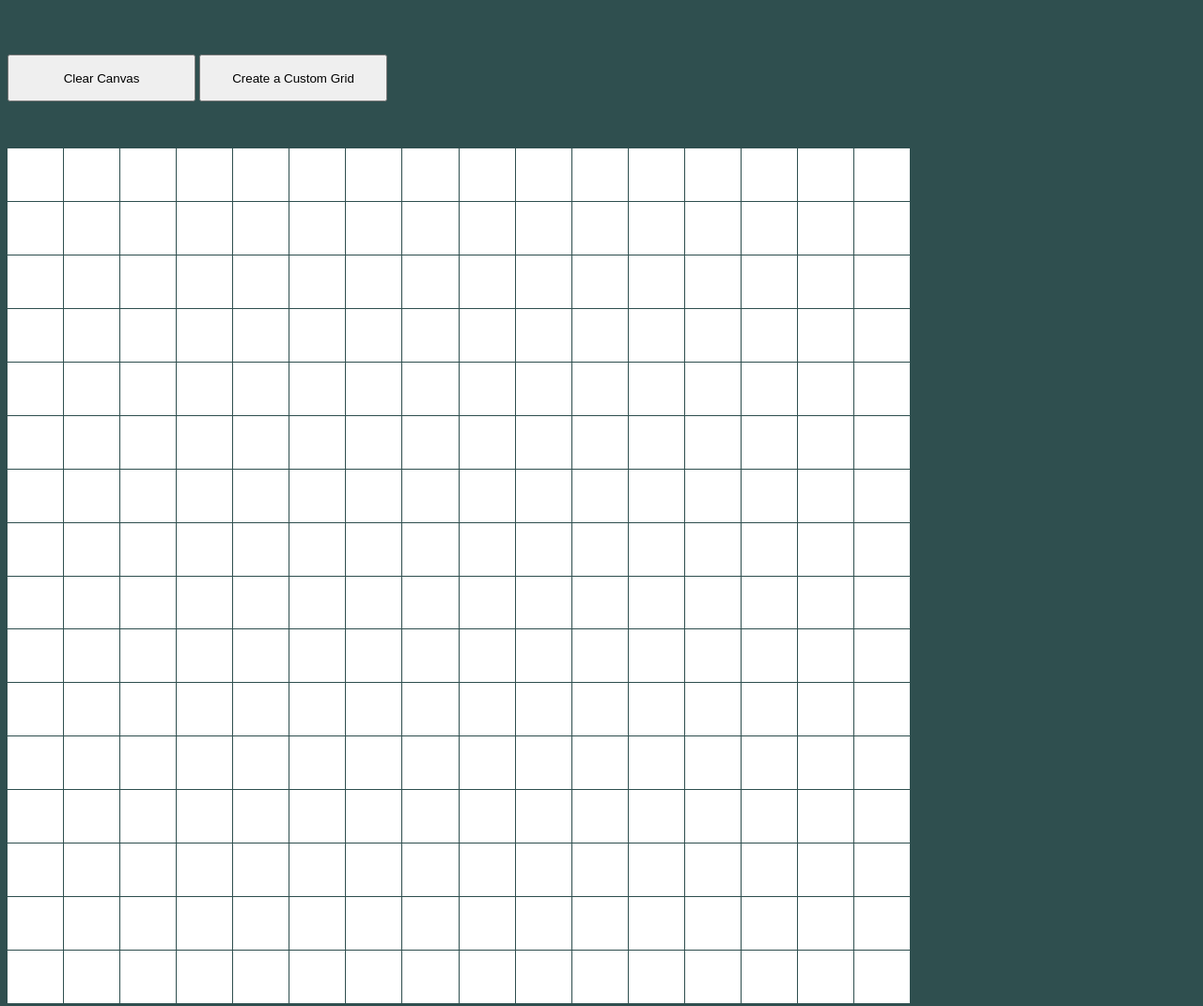
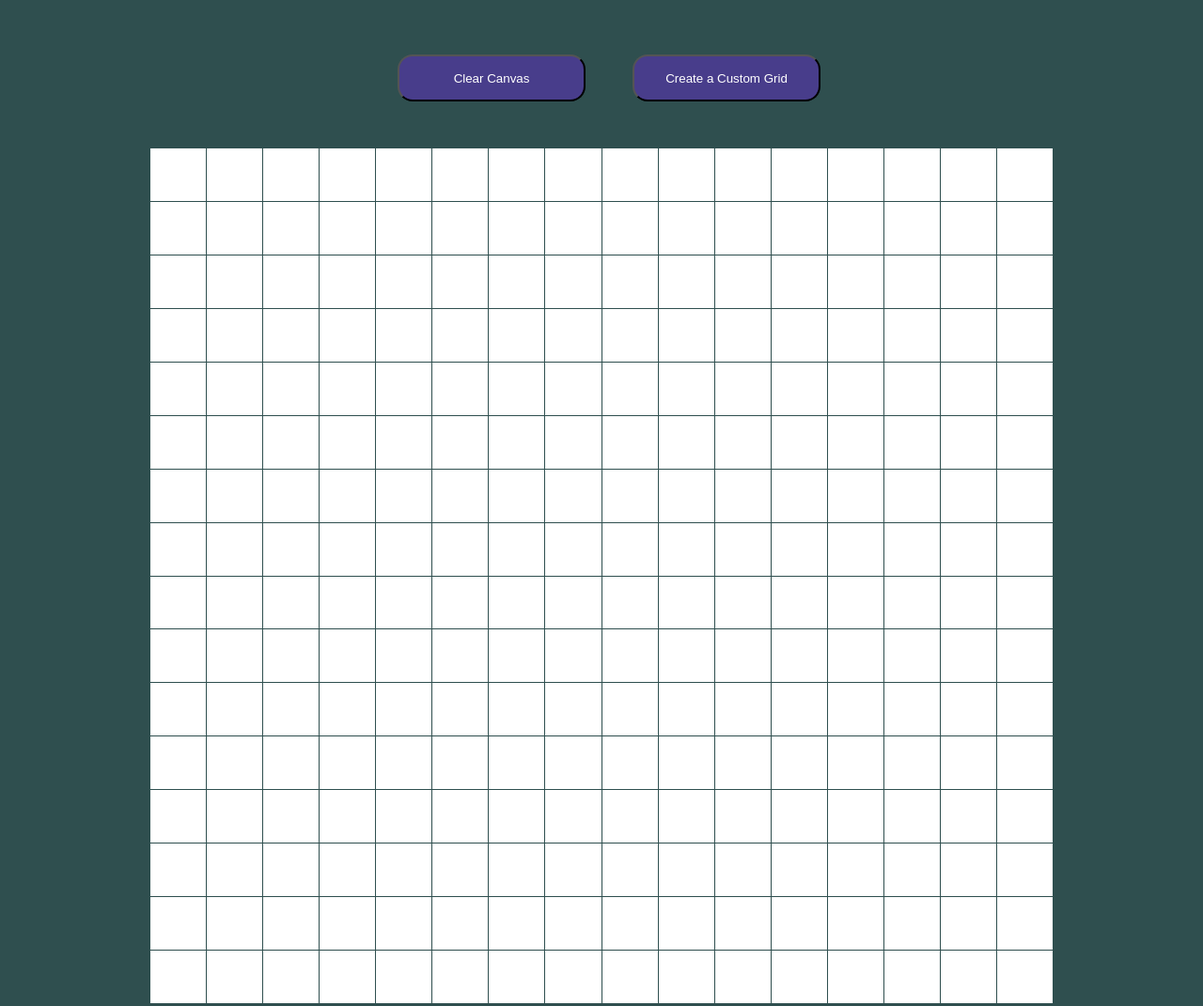
Before and after one commit to bigmacseth/odin-etchasketch, a plain HTML site: page index.html in a window 1280 px wide. Shown: the whole page at 94% size. Drawn offline with Linux system fonts and the light colour scheme.

Commit message:
final commit, for now. This was a ton of fun and challenging.

```diff
--- a/index.html
+++ b/index.html
@@ -7,8 +7,10 @@
     <link rel="stylesheet" href="style.css">
 </head>
 <body>
-    <button id="clear">Clear Canvas</button>
-    <button id="customGrid">Create a Custom Grid</button>
+    <div class="buttons">
+        <button id="clear">Clear Canvas</button>
+        <button id="customGrid">Create a Custom Grid</button>
+    </div>
     <div class="pretty">
         <div class="container">
 
--- a/main.js
+++ b/main.js
@@ -3,7 +3,6 @@
 // section uses that id to iterate once over each column until it is full of 'cells'.
 
 function customGrid(number) {
-
 
     const container = document.querySelector('.container');
     container.replaceChildren();
@@ -52,6 +51,15 @@ clear.addEventListener('click', () => {
 const customBtn = document.querySelector('#customGrid');
 customBtn.addEventListener('click', () =>  {
     let userGridSize = prompt('Please pick a grid Size: ')
+
+    if (userGridSize > 100) {
+        alert( 'Please pick a number between 1 and 100!' );
+        userGridSize = 16;
+    } else if (userGridSize <= 0) {
+        alert( 'Please pick a number between 1 and 100!' );
+        userGridSize = 16;
+    };
+
     customGrid(userGridSize);
     // this updates the querySelectorAll to accept the new amount of 'cells'.  That's why it's here twice.
     cells = document.querySelectorAll('.cells');
--- a/style.css
+++ b/style.css
@@ -11,6 +11,26 @@ button {
     width: 200px;
     padding: 1rem;
     margin-top: 50px;
+    background-color: darkslateblue;
+    color: white;
+    border-radius: 1rem;
+    box-shadow: 1rem;
+
+}
+
+.buttons {
+    width: 100vw;
+    display: flex;
+    flex-direction: row;
+    gap: 50px;
+    align-items: center;
+    justify-content: center;
+}
+
+.pretty {
+    display: flex;
+    justify-content: center;
+    align-items: center;
 }
 
 .column {
```
